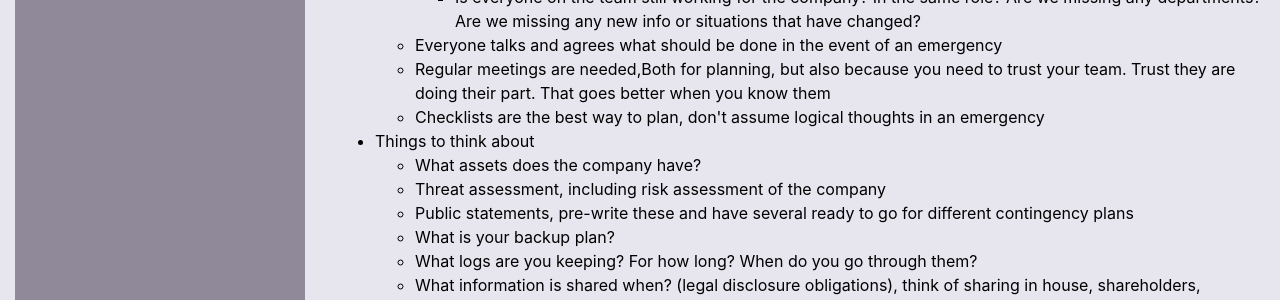
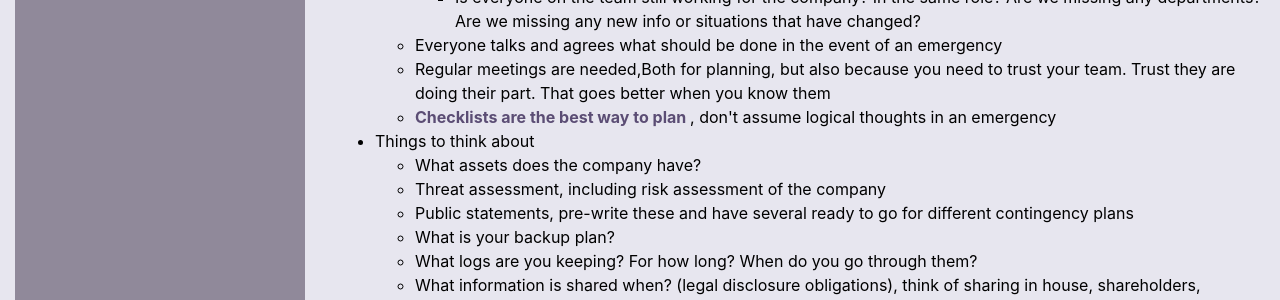
Before and after one commit to aholdengouveia/aholdengouveia.github.io, a Jekyll site: the page built from AdvInfoSec/cert.html, in a window 1280 px wide and 900 px high, scrolled down 1303 px. Shown: the part 227-527 px from the top of the window. Built offline with Jekyll 4.4.1, drawn with Linux system fonts in a browser that asks for light colours; nearby versions of some CDN libraries; part of the change alters nothing that is shown.

```diff
--- a/AdvInfoSec/cert.html
+++ b/AdvInfoSec/cert.html
@@ -74,7 +74,7 @@ layout: AdvSec
                 </ul>
                 <li>Everyone talks and agrees what should be done in the event of an emergency</li>
                 <li>Regular meetings are needed,Both for planning, but also because you need to trust your team.  Trust they are doing their part.  That goes better when you know them</li>
-                <li>Checklists are the best way to plan, don't assume logical thoughts in an emergency</li>
+                <li><a href="https://nvlpubs.nist.gov/nistpubs/specialpublications/nist.sp.800-61r2.pdf">Checklists are the best way to plan </a>, don't assume logical thoughts in an emergency</li>
             </ul>
         <li>Things to think about</li>
             <ul>
```
Also changed, not shown: 2 other files.
